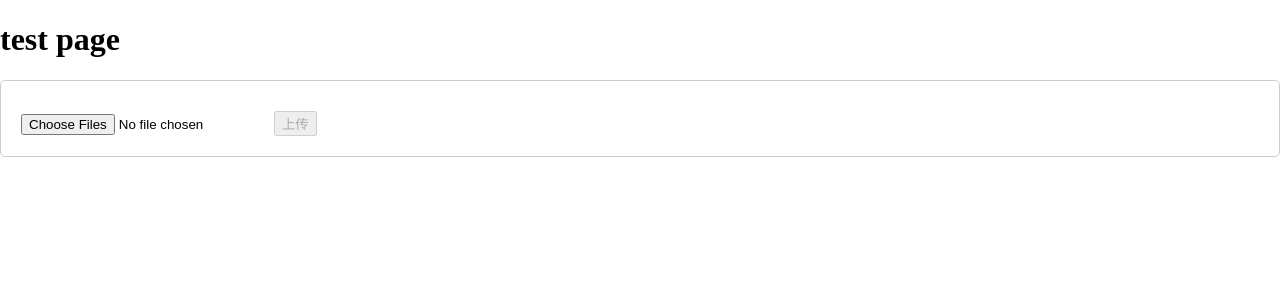
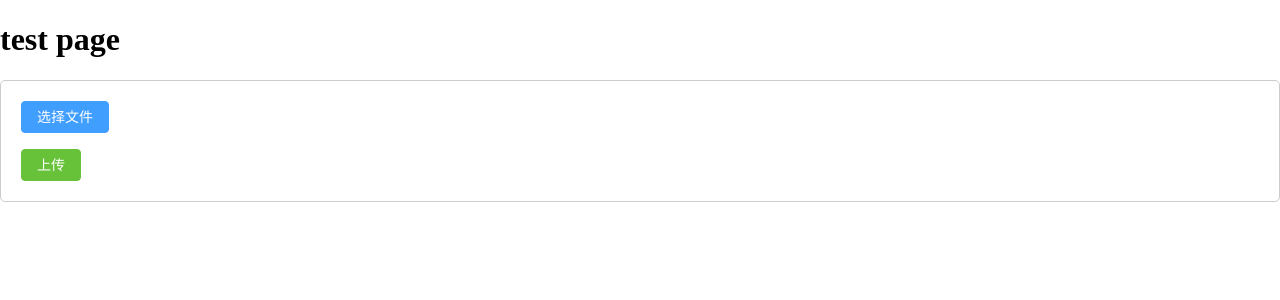
Before and after one commit to MirrorXu/vue3-zhihu, a Vue app: page /test in a window 1280 px wide. Shown: the top 300 px of the page. Built offline with nearby package versions, Linux system fonts and the light colour scheme.

Commit message:
feat: 图片上传功能完善

```diff
--- a/src/components/Upload/Upload.vue
+++ b/src/components/Upload/Upload.vue
@@ -1,154 +1,67 @@
 <template>
   <div class="upload-container">
-    <input :disabled="disabled" ref="fileInput" placeholder="" type="file" @change="handleFileChange"
-           :accept="acceptedTypes.join(',')" :multiple="multiple"/>
-
-    <div v-if="files.length" class="preview-list">
-      <div v-for="(file, index) in files" :key="index" class="file-item">
-        <img v-if="isImage(file)" :src="file.preview" alt="file preview" class="file-preview"/>
-        <p>{{ file.name }}</p>
-        <progress v-if="file.progress !== null" :value="file.progress" max="100"></progress>
-        <button @click="removeFile(index)">删除</button>
-      </div>
-    </div>
-    <button @click="uploadFiles" :disabled="!files.length || isUploading">上传</button>
+    <el-button type="primary" @click="selectFiles">选择文件</el-button>
+    <ul>
+      <li v-for="(file,index) in files" :key="index">{{ file.name }} <button @click="removeFile(i)">删除</button></li>
+    </ul>
+    <el-button type="success" @click="uploadFiles" :disable="isUploading">上传</el-button>
   </div>
 </template>
 
 <script>
-import {ref, reactive, defineComponent} from 'vue';
+import {reactive, defineComponent} from 'vue';
 import request from "@/api/request";
+import {selectFiles} from "@/helper/file";
 
 export default defineComponent({
-  props: {
-    disabled: {
-      type: Boolean,
-      default: false
-    },
-    multiple: {
-      type: Boolean,
-      default: true
-    },
-    max: {
-      type: Number,
-      default: 2
-    },
-    maxSize: {
-      type: Number,
-      default: 2 * 1024 * 1024 // 2MB
-    },
-    acceptedTypes: {
-      type: Array,
-      default: () => ['image/jpeg', 'image/png', 'image/gif']
-    },
-    uploadFile: {
-      type: Function,
-    },
-    onSuccess: {
-      type: Function
-    },
-    onError: {
-      type: Function
-    },
-    onBeforeUpload: {
-      type: Function,
-      default: () => true
-    }
-  },
+  props: {},
   data(props, vm) {
     console.log(props, vm)
-    const fileInput = ref(null);
     const files = reactive([]); // 文件列表
     return {
-      fileInput,
       files,
-      isUploading:false
+      isUploading: false
     }
   },
   methods: {
-    handleFileChange(event) {
-      const files = this.files;
-
-      if(files >= this.max){
-        alert('文件数量不能超过'+this.max)
-        return
+    selectFiles() {
+      const options = {
+        multiple: this.$attrs.multiple || false,
+        accept: this.$attrs.accept,
       }
-      let rest = this.max - files.length;
-      let selectedFiles = Array.from(event.target.files)
-      if(selectedFiles.length  > rest){
-        alert('文件数量不能超过'+this.max)
-        selectedFiles = selectedFiles.slice(0,rest)
-      }
-
-      selectedFiles.forEach(file => {
-        if (this.validateFile(file)) {
-          file.preview = URL.createObjectURL(file);
-          file.progress = null;
-          files.push(file);
-        }
-      });
-    },
-    validateFile(file) {
-      const isValidSize = file.size <= this.maxSize;
-      const isValidType = this.acceptedTypes.includes(file.type);
-
-      if (!isValidSize) {
-        alert("文件太大了，限制在" + this.props.maxSize / 1024 / 1024 + "MB以内");
-        return false;
-      }
-
-      if (!isValidType) {
-        alert("文件类型不支持");
-        return false;
-      }
-
-      return true;
+      console.log(options, this.$attrs)
+      selectFiles(options).then(files => {
+        this.files = files
+        return files
+      }).catch(err => {
+        console.log('文件选择失败', err)
+      })
     },
     removeFile(index) {
       this.files.splice(index, 1);
     },
     async uploadFiles() {
-      let {isUploading, files, onSuccess, onError ,uploadFile = this._defaultUploadFile} = this
-      if (this.onBeforeUpload() === false) return;
+      let {files, uploadFile = this._defaultUploadFile} = this
       this.isUploading = true;
       let retArr = []
       try {
         retArr = await Promise.all(files.map(file => uploadFile(file)))
-        typeof onSuccess === 'function' && onSuccess(retArr)
+        this.$emit('upload-success', retArr)
       } catch (errArr) {
-        typeof onError === 'function' && onError(errArr)
+        console.log('上传失败：', errArr)
+        this.$emit('upload-error', errArr)
       } finally {
-        isUploading = false;
+        setTimeout(()=>{
+          this.isUploading = false;
+        } , 5000)
       }
-
-      // for (let i = 0; i < files.length; i++) {
-      //   const file = files[i];
-      //   file.progress = 0;
-      //   const upload = this.uploadFile || this._defaultUploadFile
-      //   try {
-      //     const res = await upload(file);
-      //     resArr.unshift(res);
-      //     if (typeof onSuccess === "function") {
-      //       onSuccess(file);
-      //     }
-      //   } catch (error) {
-      //     if (typeof onError === "function"){
-      //       onError(file, error)
-      //     }
-      //   }
-      // }
     },
     _defaultUploadFile(file) {
       const formData = new FormData();
       formData.append(file.name, file);
-      return request.post(this.url || '/upload', formData, {
+      return request.post('/upload', formData, {
         headers: {
-          'Content-Type': 'multipart/form-data'
-        },
-        onUploadProgress: (event) => {
-          const progress = Math.round((event.loaded / event.total) * 100);
-          file.progress = progress
-          // this.onUploadProgress(progress, event, file);
+          'Content-Type': 'multipart/form-data',
         }
       })
     },
@@ -166,26 +79,4 @@ export default defineComponent({
   border: 1px solid #ccc;
   border-radius: 5px;
 }
-
-.preview-list {
-  display: flex;
-  flex-wrap: wrap;
-  margin-top: 10px;
-}
-
-.file-item {
-  margin-right: 10px;
-  text-align: center;
-}
-
-.file-preview {
-  max-width: 100px;
-  max-height: 100px;
-  object-fit: cover;
-  margin-bottom: 5px;
-}
-
-button {
-  margin-top: 10px;
-}
 </style>
--- a/src/components/UserDropDown.vue
+++ b/src/components/UserDropDown.vue
@@ -5,6 +5,7 @@ import {useRoute} from "vue-router";
 import {User} from '@/api/responseType'
 import {useStore} from "vuex";
 import {createMessage} from '@/components/Message/createMessage'
+import router from "@/router";
 const store = useStore()
 defineProps({
   user: {
@@ -24,6 +25,9 @@ function handleCommand(command: string) {
 function doExit() {
   store.dispatch('logout').then(()=>{
     createMessage('退出登录成功')
+    setTimeout(()=>{
+      router.replace('/')
+    })
   })
 }
 </script>
--- /dev/null
+++ b/src/helper/file.ts
@@ -0,0 +1,90 @@
+// 其他常见 MIME 类型
+type MIMEType =
+    "text/plain" |
+    "text/html" |
+    "application/json" | 'image/jpg' | 'image/jpeg' | 'image/png';
+
+interface Options {
+    multiple?: boolean
+    accept?: MIMEType | Array<MIMEType>,
+}
+
+interface Listener {
+    (e: Event): void
+}
+
+
+/**
+ * 文件选择
+ * @param options
+ */
+export const selectFiles = (options: Options) => {
+    return new Promise<Array<File>>((resolve, reject) => {
+        try {
+            const input = document.createElement('input')
+            input.type = 'file'
+            if (options.multiple) input.multiple = true
+            if (options.accept) {
+                // input.accept = 'text/plain'
+                if (typeof options.accept === 'string') {
+                    input.accept = options.accept
+                }
+                if (Array.isArray(options.accept)) {
+                    input.accept = options.accept.join(',')
+                }
+            }
+            const changeListener: Listener = (e: Event) => {
+                const target = e.target as HTMLInputElement
+                const files = []
+                if (target && target.files && target.files.length) {
+                    let i = 0;
+                    while (i < target.files.length) {
+                        files.push(target.files[i]);
+                        i++
+                    }
+                }
+                resolve(files)
+            }
+            input.addEventListener('change', changeListener)
+            input.click()
+        } catch (err) {
+            reject(err)
+        }
+    })
+}
+
+/**
+ * 创建DataURL
+ * @param file Blob对象
+ */
+export const createDataURL = (file: Blob) => new Promise((resolve, reject) => {
+    const fileReader = new FileReader()
+    fileReader.onloadend = () => {
+        resolve(fileReader.result)
+    }
+    fileReader.readAsDataURL(file)
+    fileReader.onerror = reject
+})
+
+/**
+ * 下载
+ * @param url 资源地址
+ * @param fileName 下载后的文件名
+ */
+export const download =  (url: string, fileName: string) => {
+    return  import('axios').then(({default: axios}) => {
+        return axios.request({
+            method: 'get',
+            url: url,
+            responseType: 'blob'
+        })
+    }).then(res =>{
+        const a = document.createElement('a')
+        const file = res.data
+        const url = URL.createObjectURL(file)
+        a.download = fileName
+        a.href = url
+        a.click()
+        URL.revokeObjectURL(url)
+    })
+}
--- a/src/main.ts
+++ b/src/main.ts
@@ -8,10 +8,7 @@ import router from './router'
 import store from './store'
 import * as ElementPlusIconsVue from '@element-plus/icons-vue'
 const app = createApp(App)
-// console.log(ElementPlusIconsVue)
-// console.log(Object.keys(ElementPlusIconsVue))
 const icons = Object.entries(ElementPlusIconsVue)
-// console.log(icons)
 for (const [key, component] of icons) {
     app.component(key, component)
 }
--- a/src/router/index.ts
+++ b/src/router/index.ts
@@ -1,5 +1,4 @@
 import { createRouter, createWebHistory } from 'vue-router'
-import store from '@/store/index'
 import routes from "./routes";
 const baseUrl = process.env.BASE_URL
 const history = createWebHistory(baseUrl)
@@ -8,7 +7,8 @@ const router = createRouter({
   routes
 })
 router.beforeEach((to, from, next) => {
-  if(to.meta && to.meta.requireLogin &&  !store.getters.isLogin){
+  const token = localStorage.getItem('token')
+  if(to.meta && to.meta.requireLogin &&  !token){
     next({name:'login'})
   }else {
     next()
--- a/src/router/routes.ts
+++ b/src/router/routes.ts
@@ -40,8 +40,8 @@ const routes: Array<RouteRecordRaw> = [
         path: '/article',
         children: [
             {
+                path: 'create',
                 name: 'createArticle',
-                path: 'create',
                 component: () => import( /* webpackChunkName: "column" */'@/views/Article/Create.vue'),
                 meta: {
                     requireLogin: true
--- a/src/store/index.ts
+++ b/src/store/index.ts
@@ -37,6 +37,7 @@ const initUser = ():User => JSON.parse(JSON.stringify({
     }
 }))
 const token = localStorage.getItem("token") || ''
+
 export default createStore<StoreProps>({
     state: {
         // 全局loading状态
```
Also changed, not shown: src/api/api.js (added, +7 -0 lines), src/views/Article/Create.vue (+73 -42 lines), 1 other file (tests, documents, lock files or other folders).
